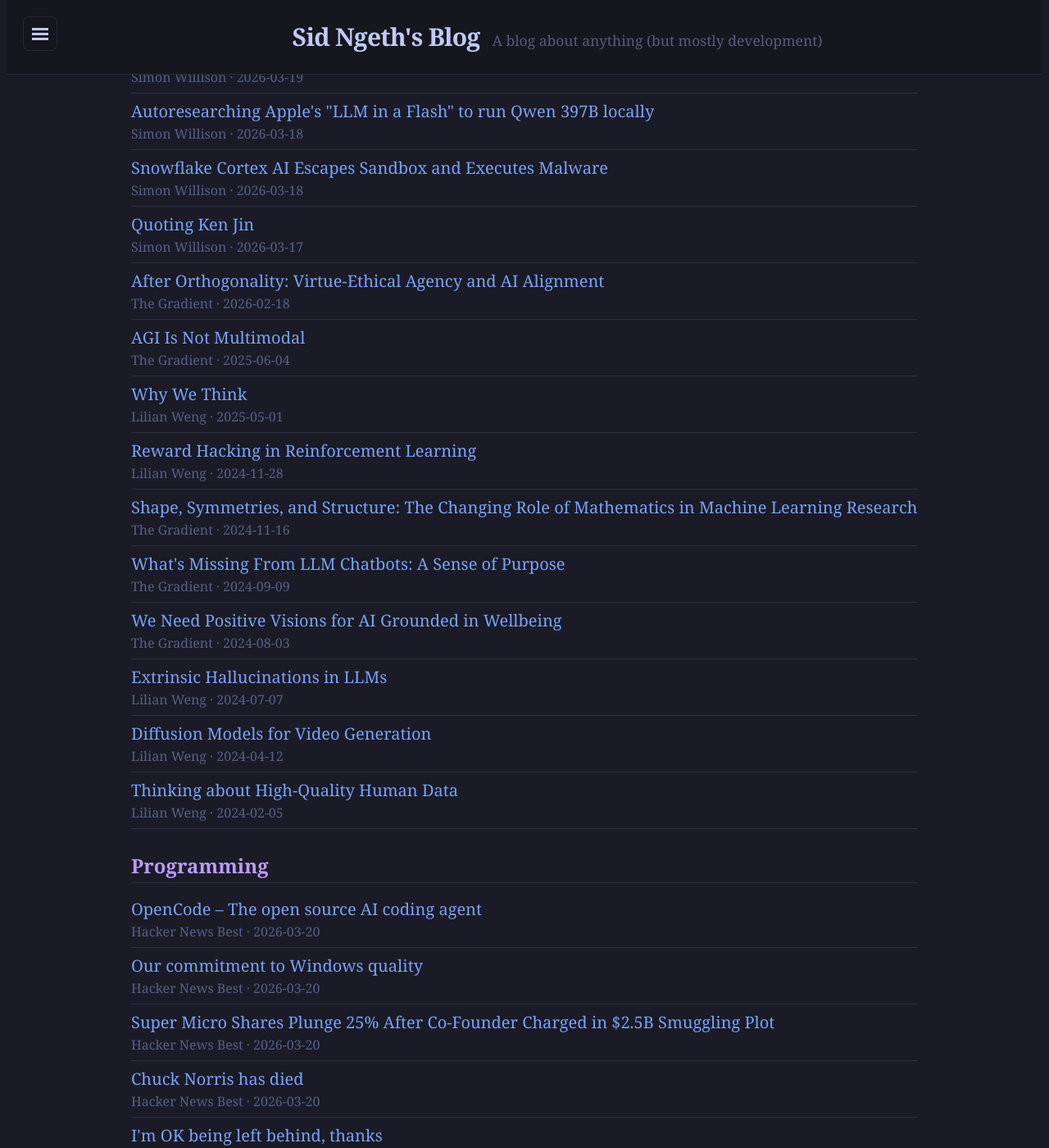
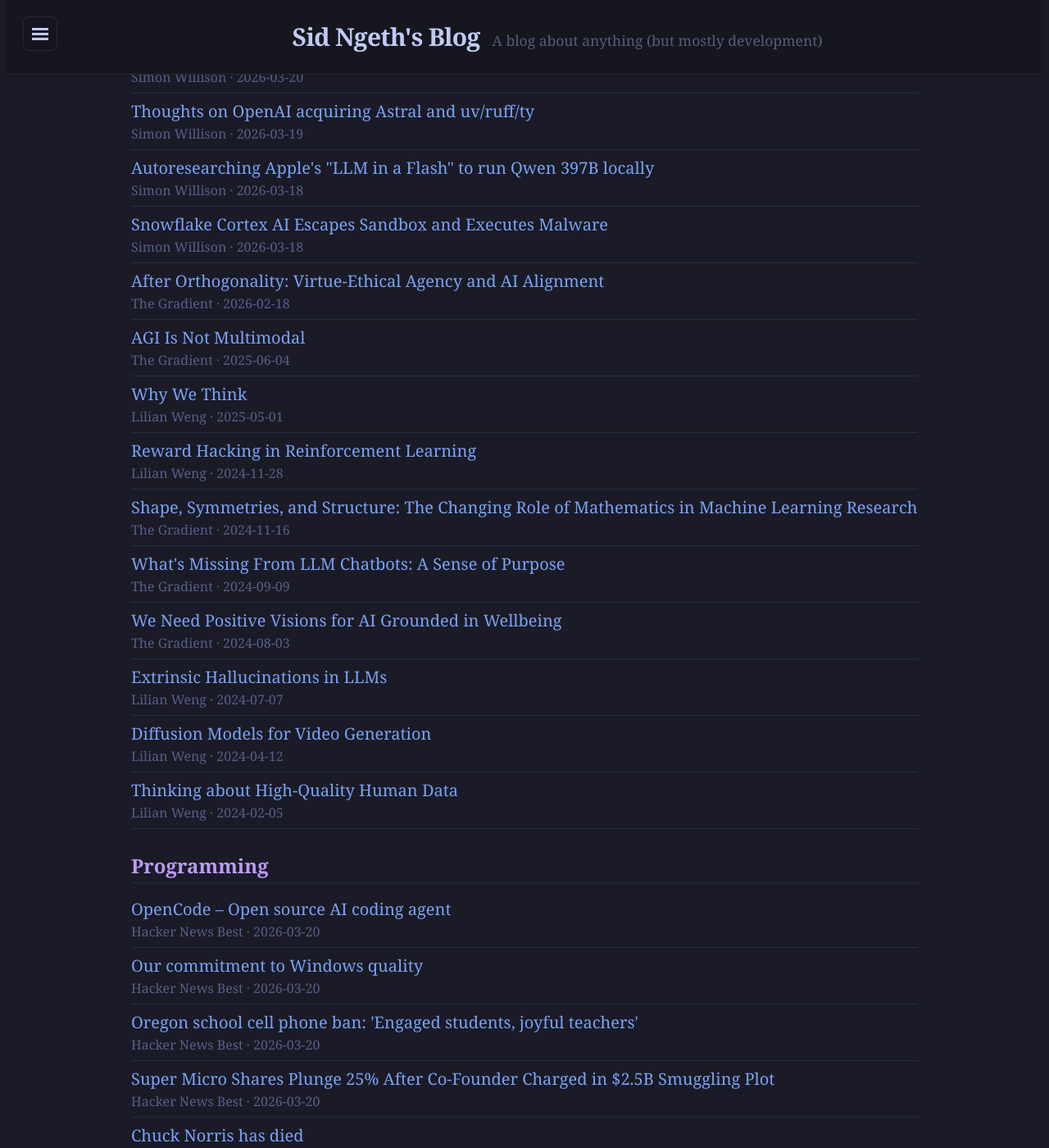
Before and after one commit to sngeth/sngeth.github.io, a Jekyll site: the page built from reading.md, in a window 1280 px wide and 1400 px high, scrolled down 346 px. Shown: the whole window at 82% size. Built offline with Jekyll 4.4.1, drawn with Linux system fonts in a browser that asks for light colours; comment, search, counter and statistics services are not loaded; some of the changed text lies outside the part shown.

Commit message:
Update reading list from RSS feeds

```diff
--- a/_data/reading_list.yml
+++ b/_data/reading_list.yml
@@ -1,15 +1,30 @@
+- title: "When Your Parents Are Dying: Some of the Simplest, Most Difficult and Redemptive Life-Advice You’ll Ever Receive"
+  url: "https://www.themarginalian.org/2026/03/20/when-your-parents-are-dying-mary-gaitskill/"
+  date: 2026-03-21
+  source: The Marginalian
+  category: philosophy
+- title: "Turbo Pascal 3.02A, deconstructed"
+  url: "https://simonwillison.net/2026/Mar/20/turbo-pascal/#atom-everything"
+  date: 2026-03-20
+  source: Simon Willison
+  category: ai
 - title: "Quoting Kimi.ai @Kimi_Moonshot"
   url: "https://simonwillison.net/2026/Mar/20/cursor-on-kimi/#atom-everything"
   date: 2026-03-20
   source: Simon Willison
   category: ai
-- title: OpenCode – The open source AI coding agent
+- title: OpenCode – Open source AI coding agent
   url: "https://opencode.ai/"
   date: 2026-03-20
   source: Hacker News Best
   category: programming
 - title: Our commitment to Windows quality
   url: "https://blogs.windows.com/windows-insider/2026/03/20/our-commitment-to-windows-quality/"
+  date: 2026-03-20
+  source: Hacker News Best
+  category: programming
+- title: "Oregon school cell phone ban: 'Engaged students, joyful teachers'"
+  url: "https://portlandtribune.com/2026/03/18/oregon-school-cell-phone-ban-engaged-students-joyful-teachers/"
   date: 2026-03-20
   source: Hacker News Best
   category: programming
@@ -20,11 +35,6 @@
   category: programming
 - title: Chuck Norris has died
   url: "https://variety.com/2026/film/news/chuck-norris-dead-walker-texas-ranger-dies-1236694953/"
-  date: 2026-03-20
-  source: Hacker News Best
-  category: programming
-- title: "I'm OK being left behind, thanks"
-  url: "https://shkspr.mobi/blog/2026/03/im-ok-being-left-behind-thanks/"
   date: 2026-03-20
   source: Hacker News Best
   category: programming
@@ -68,11 +78,6 @@
   date: 2026-03-19
   source: The Marginalian
   category: philosophy
-- title: What Forgiveness Takes
-  url: "https://www.themarginalian.org/2026/03/19/forgiveness/"
-  date: 2026-03-19
-  source: The Marginalian
-  category: philosophy
 - title: "Autoresearching Apple's \"LLM in a Flash\" to run Qwen 397B locally"
   url: "https://simonwillison.net/2026/Mar/18/llm-in-a-flash/#atom-everything"
   date: 2026-03-18
@@ -88,11 +93,6 @@
   date: 2026-03-18
   source: Aeon
   category: philosophy
-- title: Quoting Ken Jin
-  url: "https://simonwillison.net/2026/Mar/17/ken-jin/#atom-everything"
-  date: 2026-03-17
-  source: Simon Willison
-  category: ai
 - title: Abandoning ourselves
   url: "https://aeon.co/essays/why-do-some-regrets-fade-while-others-persist-and-grow?utm_source=rss-feed"
   date: 2026-03-17
```
